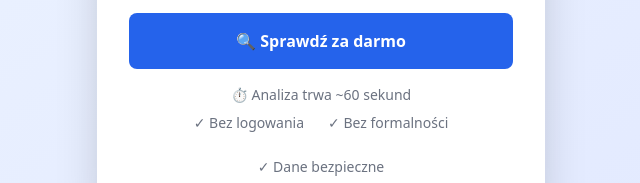
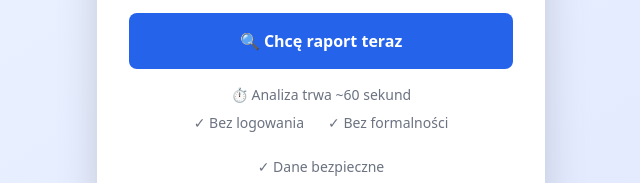
Before and after one commit to Zawper/seo-geo-audit, a plain HTML site: page index.html in a window 1280 px wide. Shown: the part 445-628 px from the top of the page, 319-959 px from the left. Drawn offline with nearby package versions, Linux system fonts and the light colour scheme.

Commit message:
Update index.html

```diff
--- a/index.html
+++ b/index.html
@@ -29,7 +29,7 @@
 
             <button onclick="startAudit()"
                     class="w-full bg-blue-600 hover:bg-blue-700 text-white font-bold py-4 rounded-lg transition duration-200 transform hover:scale-105">
-                🔍 Sprawdź za darmo
+                🔍 Chcę raport teraz
             </button>
 
            <div class="mt-6 space-y-2">
```
